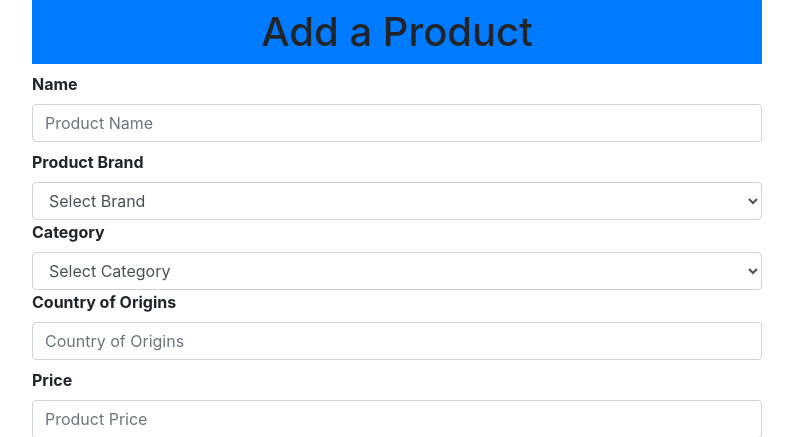
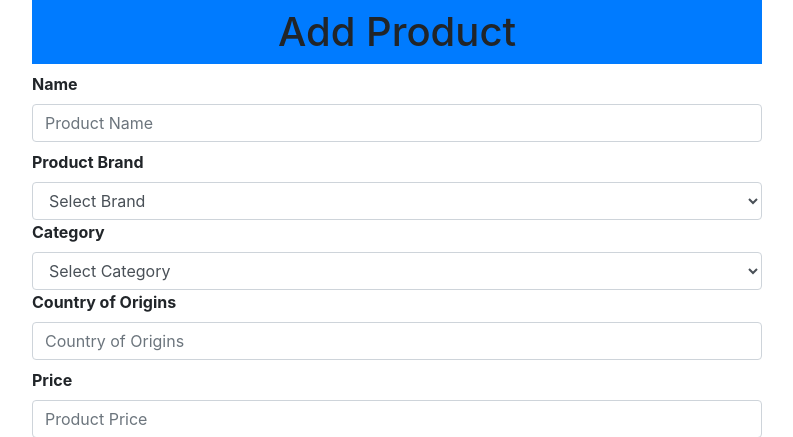
Before and after one commit to prime2911/liquor-store-ecommerce-website, a Flask app: page /add-product in a window 1280 px wide. Shown: the top 437 px of the page, without its empty margins (243-1036 px from the left). Run offline with Flask 2, Linux system fonts and the light colour scheme; the visitor is signed in with stand-in values (Sample User, id 1); data that the repository does not hold is empty; some libraries are stand-ins or nearby versions.

Commit message:
Update add-product.html

```diff
--- a/shop/templates/products/add-product.html
+++ b/shop/templates/products/add-product.html
@@ -3,7 +3,7 @@
   <div class="row">
     <div class="col-md-2"></div>
     <div class="col-md-8">
-      <h1 class="text-center bg-primary p-2">Add a Product</h1>
+      <h1 class="text-center bg-primary p-2">Add Product</h1>
       {% from "_formhelpers.html" import render_field %}
       <form action="" method="POST" enctype="multipart/form-data">
         {{ render_field(form.name, class="form-control", placeholder="Product Name") }}
```
